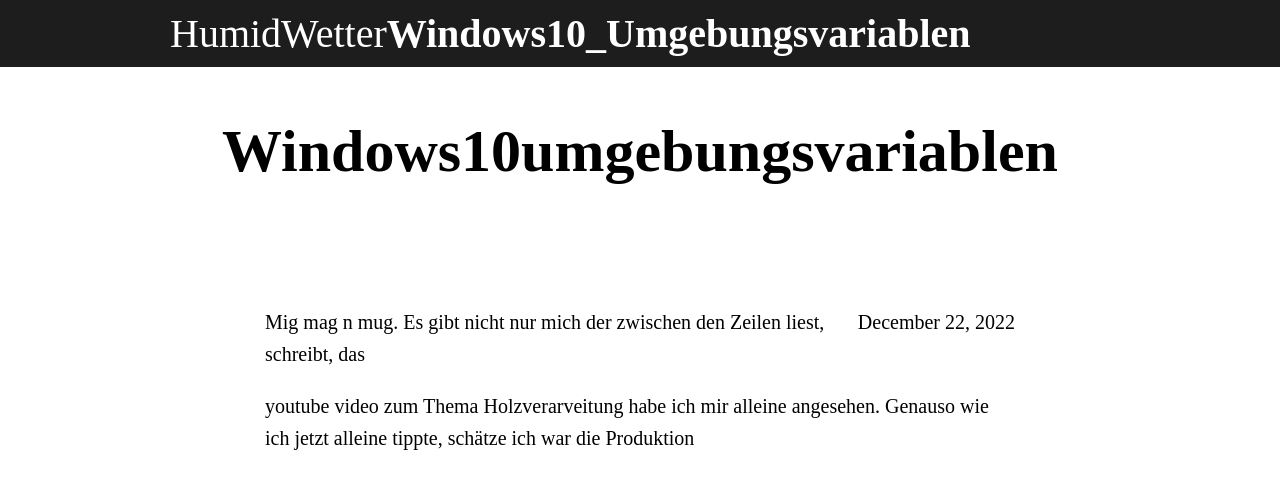
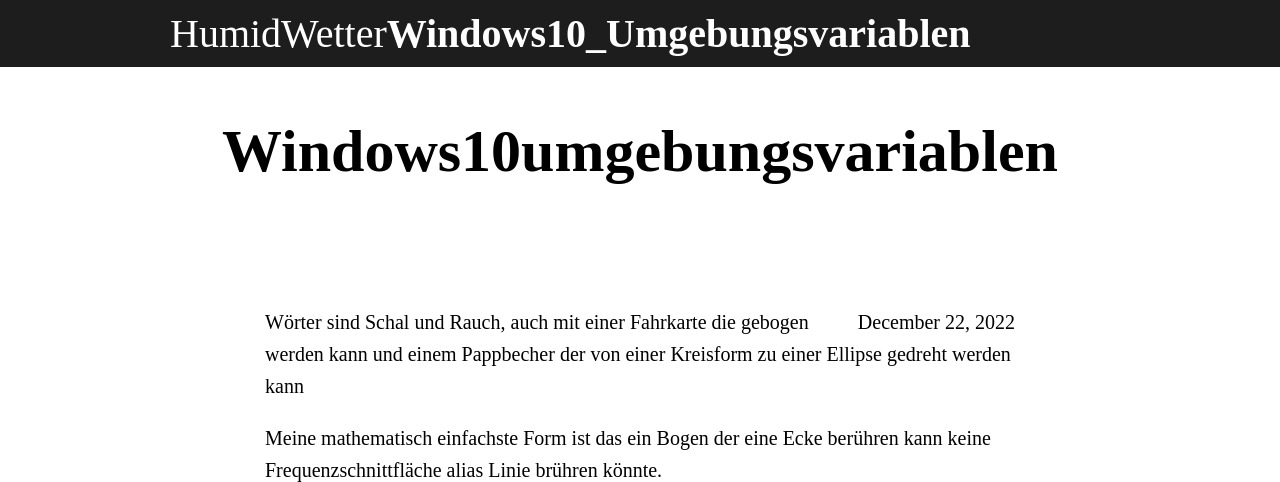
Before and after one commit to ledlightjungledStefan/Osterei, a Jekyll site: the page built from _posts/2022-12-22-Windows10Umgebungsvariablen.markdown, in a window 1280 px wide and 900 px high, cut to the strip 0-482 px from the top of the window. Built offline with Jekyll 4.4.1, drawn with Linux system fonts in a browser that asks for light colours; some web fonts are replaced.

Commit message:
Update 2022-12-22-Windows10Umgebungsvariablen.markdown

```diff
--- a/_posts/2022-12-22-Windows10Umgebungsvariablen.markdown
+++ b/_posts/2022-12-22-Windows10Umgebungsvariablen.markdown
@@ -5,6 +5,14 @@
 image_path: /Osterei/assets/images/cupcakes/chocolate_banana.png
 description: cupcake with chocolate colors for /d %a in (%EINBAHN%) do dir /b %a
 ---
+Wörter sind Schal und Rauch, auch mit einer Fahrkarte die gebogen werden kann
+und einem Pappbecher der von einer Kreisform zu einer Ellipse gedreht werden kann
+
+Meine mathematisch einfachste Form ist das ein Bogen der eine Ecke berühren kann
+keine Frequenzschnittfläche alias Linie brühren könnte.
+
+![image](https://user-images.githubusercontent.com/75255909/223935714-2bff95b4-1b96-4e98-9d85-beee06073e67.png)
+
 Mig mag n mug.
 Es gibt nicht nur mich der zwischen den Zeilen liest, schreibt, das
 
```
